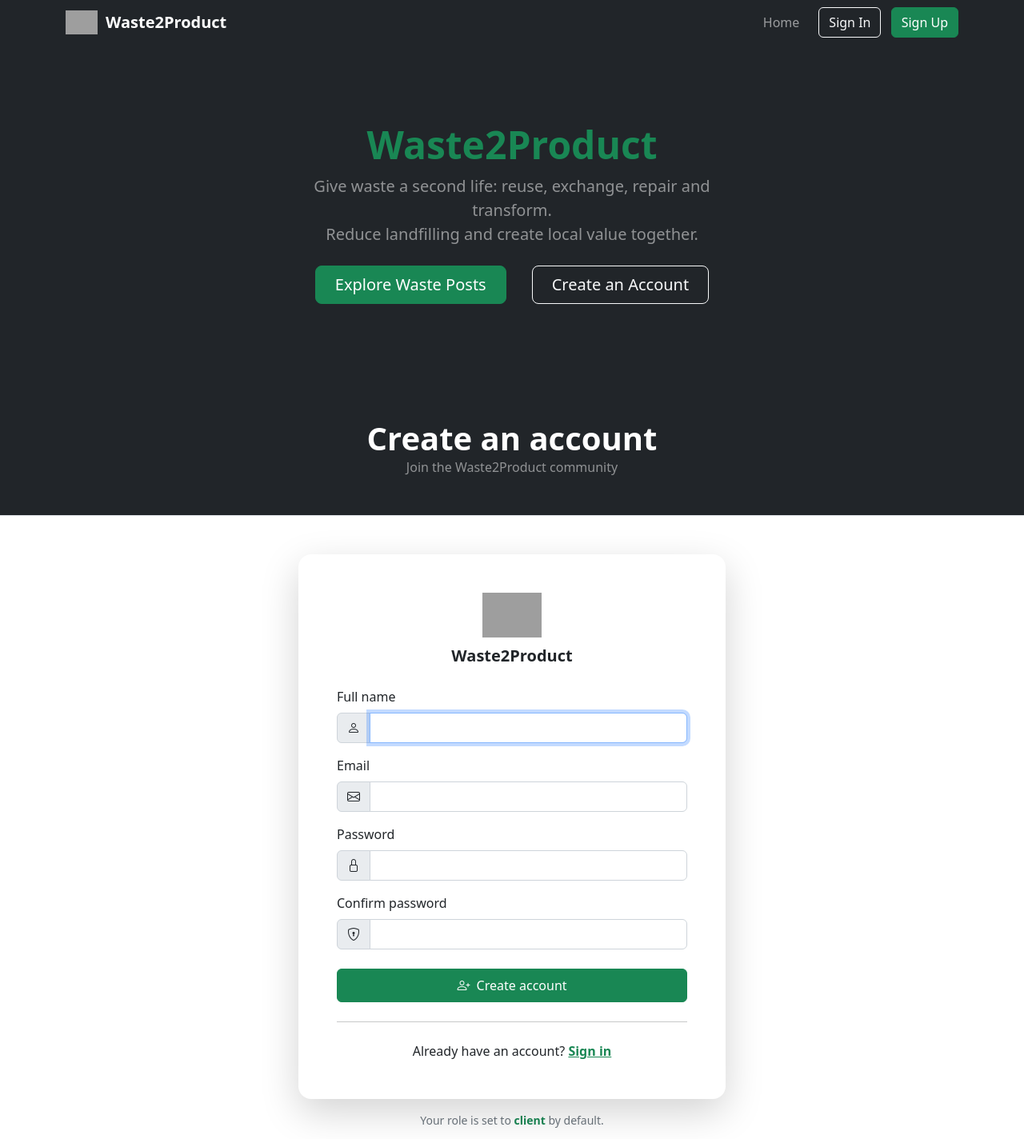
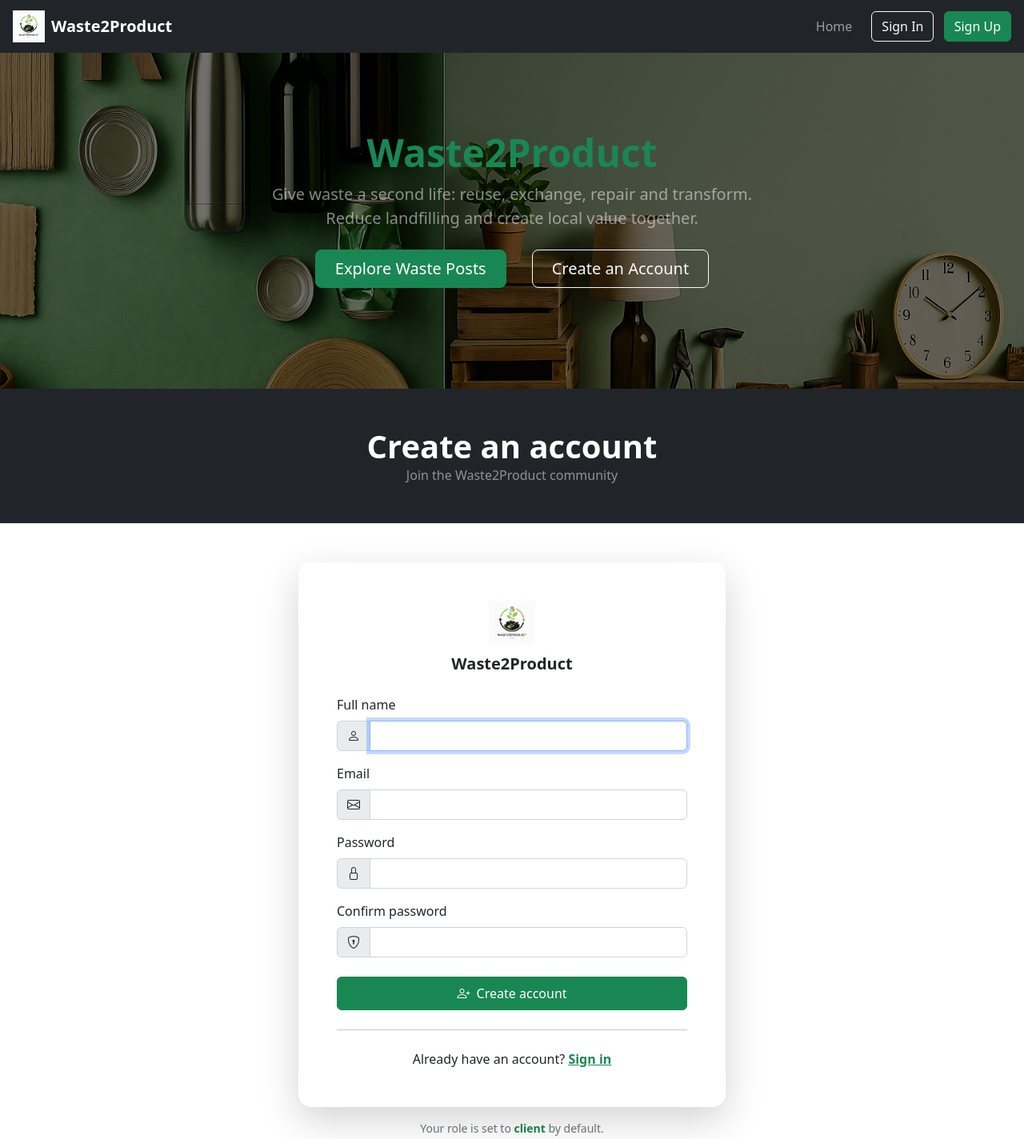
Before and after one commit to Laravel-proj-SheCodes/Waste-2-Product, a Laravel app: page /register in a window 1280 px wide. Shown: the top 1424 px of the page at 80% size. Run offline with Laravel 12, Linux system fonts and the light colour scheme; style sheets or scripts are compiled from the project's sources; some libraries are stand-ins or nearby versions; grey boxes are pictures that could not be loaded.

Commit message:
Update design frontoffice

```diff
--- a/resources/views/frontoffice/authentication/login.blade.php
+++ b/resources/views/frontoffice/authentication/login.blade.php
@@ -14,7 +14,7 @@
                     <div class="card shadow-lg border-0 rounded-4">
                         <div class="card-body p-4 p-md-5">
                             <div class="text-center mb-4">
-                                <img src="{{ asset('images/logo.png') }}" alt="Logo" style="height:56px" class="mb-2">
+                                <img src="{{ asset('images/logo-w2p.png') }}" alt="Logo" style="height:56px" class="mb-2">
                                 <div class="fs-5 fw-semibold">Waste2Product</div>
                             </div>
 
--- a/resources/views/frontoffice/authentication/register.blade.php
+++ b/resources/views/frontoffice/authentication/register.blade.php
@@ -13,7 +13,7 @@
                     <div class="card shadow-lg border-0 rounded-4">
                         <div class="card-body p-4 p-md-5">
                             <div class="text-center mb-4">
-                                <img src="{{ asset('images/logo.png') }}" alt="Logo" style="height:56px" class="mb-2">
+                                <img src="{{ asset('images/logo-w2p.png') }}" alt="Logo" style="height:56px" class="mb-2">
                                 <div class="fs-5 fw-semibold">Waste2Product</div>
                             </div>
 
--- a/resources/views/frontoffice/partials/header.blade.php
+++ b/resources/views/frontoffice/partials/header.blade.php
@@ -1,21 +1,41 @@
-<header class="bg-dark py-5">
+@php
+    // Chemin de l’image si elle existe, sinon un fallback (tu peux changer le fallback)
+    $heroPath = public_path('images/header-hero.jpg');
+    $heroUrl  = file_exists($heroPath)
+        ? asset('images/header-hero.jpg') . '?v=' . filemtime($heroPath)   // bust cache
+        : 'https://images.unsplash.com/photo-1557800636-894a64c1696f?q=80&w=1600&auto=format&fit=crop';
+@endphp
+
+<header class="hero-header py-5">
+  <style>
+    .hero-header{
+      min-height: 420px;
+      /* image de fond + voile sombre */
+      background-image:
+        linear-gradient(0deg, rgba(0,0,0,.55), rgba(0,0,0,.55)),
+        url('{{ $heroUrl }}');
+      background-size: cover;
+      background-position: center;
+      background-repeat: no-repeat;
+    }
+  </style>
+
   <div class="container px-5">
     <div class="row gx-5 justify-content-center">
-            <div class="col-lg-6">
-                <div class="text-center my-5">
-                    <!-- Titre en vert -->
+      <div class="col-lg-8">
+        <div class="text-center my-5 text-white">
           <h1 class="display-5 fw-bolder text-success mb-2">Waste2Product</h1>
-
-                    <!-- Slogan -->
           <p class="lead text-white-50 mb-4">
-                        Give waste a second life: reuse, exchange, repair and transform. <br>
+            Give waste a second life: reuse, exchange, repair and transform.<br>
             Reduce landfilling and create local value together.
           </p>
-
-                    <!-- Boutons -->
           <div class="d-grid gap-3 d-sm-flex justify-content-sm-center">
-                        <a class="btn btn-success btn-lg px-4 me-sm-3" href="#">Explore Waste Posts</a>
-                        <a class="btn btn-outline-light btn-lg px-4" href="#">Create an Account</a>
+            <a class="btn btn-success btn-lg px-4 me-sm-3" href="{{ route('front.waste-posts.index') }}">
+              Explore Waste Posts
+            </a>
+            <a class="btn btn-outline-light btn-lg px-4" href="{{ route('register') }}">
+              Create an Account
+            </a>
           </div>
         </div>
       </div>
--- a/resources/views/frontoffice/partials/navbarfront.blade.php
+++ b/resources/views/frontoffice/partials/navbarfront.blade.php
@@ -1,9 +1,16 @@
 <nav class="navbar navbar-expand-lg navbar-dark bg-dark">
-  <div class="container">
-    {{-- Logo --}}
-    <a class="navbar-brand d-flex align-items-center" href="{{ route('home') }}">
-      <img src="{{ asset('images/logo.png') }}" alt="Waste2Product Logo" style="width:40px;height:auto;margin-right:10px;">
-      <span class="fw-bold">Waste2Product</span>
+  <div class="container-fluid px-2 px-lg-3">
+    {{-- Logo + marque --}}
+    <a class="navbar-brand d-flex align-items-center" href="{{ route('home') }}" aria-label="Waste2Product">
+      <img
+        src="{{ asset('images/logo-w2p.png') }}"
+        alt="Waste2Product logo"
+        class="brand-logo me-2"
+        width="40" height="40"
+        loading="eager" decoding="async"
+        onerror="this.style.display='none';"
+      >
+      <span class="fw-bold text-white">Waste2Product</span>
     </a>
 
     {{-- Toggler (mobile) --}}
@@ -16,14 +23,13 @@
     <div class="collapse navbar-collapse" id="navbarNav">
       <ul class="navbar-nav ms-auto align-items-lg-center">
 
-        {{-- Home toujours visible --}}
+        {{-- Home --}}
         <li class="nav-item">
           <a class="nav-link {{ request()->routeIs('home') ? 'active' : '' }}" href="{{ route('home') }}">
             Home
           </a>
         </li>
 
-        {{-- Liens visibles uniquement si connecté --}}
         @auth
           {{-- Post-Déchet --}}
           @if (Route::has('front.waste-posts.index'))
@@ -35,7 +41,7 @@
             </li>
           @endif
 
-          {{-- Transformation --}}
+          {{-- Transformation (affiché seulement si la route existe) --}}
           @if (Route::has('front.transformations.index'))
             <li class="nav-item">
               <a class="nav-link {{ request()->routeIs('front.transformations.*') ? 'active' : '' }}"
@@ -78,18 +84,15 @@
             </li>
           @endif
 
-          {{-- Espace avant l’avatar --}}
+          {{-- espace --}}
           <li class="nav-item d-none d-lg-block" style="width:8px;"></li>
 
-          {{-- Avatar (initiales) + menu minimal --}}
+          {{-- Avatar (initiales) --}}
           @php
             $fullName = trim(Auth::user()->name ?? '');
             $parts = preg_split('/\s+/', $fullName);
             $initials = '';
-            foreach ($parts as $p) {
-              if ($p !== '') { $initials .= mb_strtoupper(mb_substr($p,0,1)); }
-              if (mb_strlen($initials) >= 2) break;
-            }
+            foreach ($parts as $p) { if ($p !== '') { $initials .= mb_strtoupper(mb_substr($p,0,1)); } if (mb_strlen($initials) >= 2) break; }
             if ($initials === '') $initials = 'U';
           @endphp
 
@@ -105,9 +108,7 @@
                 <div class="small text-muted">{{ Auth::user()->email }}</div>
               </li>
               <li><hr class="dropdown-divider"></li>
-
               <li><a class="dropdown-item" href="#">Manage profile</a></li>
-
               <li>
                 <form method="POST" action="{{ route('logout') }}">
                   @csrf
@@ -118,7 +119,7 @@
           </li>
         @endauth
 
-        {{-- Boutons invités --}}
+        {{-- Invités --}}
         @guest
           <li class="nav-item ms-3">
             @if (Route::has('login'))
--- a/routes/web.php
+++ b/routes/web.php
@@ -29,8 +29,9 @@ use App\Http\Controllers\Front\PropositionFrontController;
 /* =========================
  |  Pages simples
  * ========================= */
-Route::get('/', fn () => view('welcome'));
-Route::get('/home', fn () => view('frontoffice.pages.home'))->name('home');
+Route::view('/home', 'frontoffice.pages.home')->name('home');
+Route::get('/', fn () => redirect()->route('home'));
+
 
 /* =========================
  |  Backoffice commun
```
Also changed, not shown: public/images/header-hero.jpg (added), public/images/logo-w2p.png (added). Lines whose indentation alone changed are shown as unchanged.
